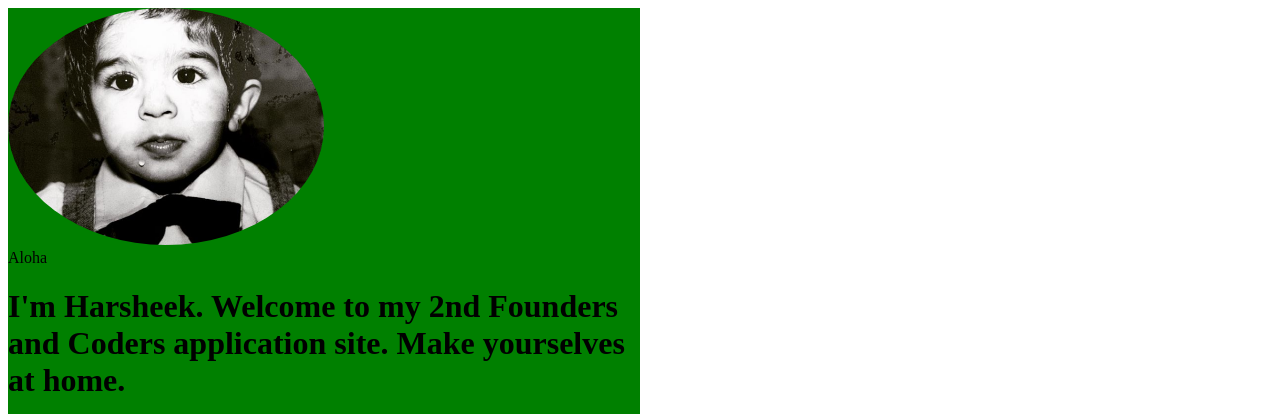
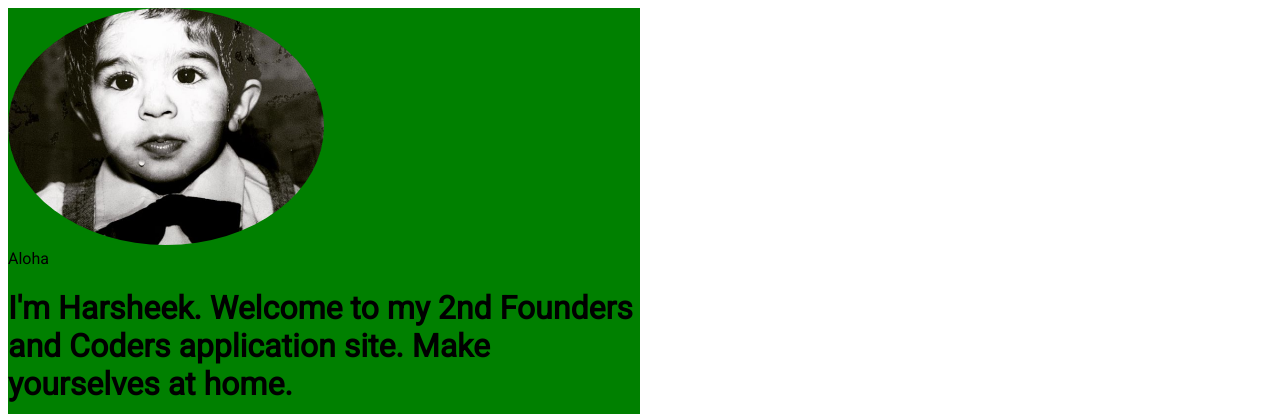
Before and after one commit to HThanki/FAC-application2, a plain HTML site: page index.html in a window 1280 px wide. Shown: the top 414 px of the page. Drawn offline with Linux system fonts and the light colour scheme.

```diff
--- a/index.html
+++ b/index.html
@@ -6,6 +6,7 @@
     <meta name="viewport" content="width=device-width, initial-scale=1.0">
     <meta http-equiv="X-UA-Compatible" content="ie=edge">
     <title>Harsheek Thanki FAC application site</title>
+    <link href="https://fonts.googleapis.com/css?family=Poiret+One|Roboto" rel="stylesheet">
     <link rel="stylesheet" href="https://use.fontawesome.com/releases/v5.8.1/css/all.css" integrity="sha384-50oBUHEmvpQ+1lW4y57PTFmhCaXp0ML5d60M1M7uH2+nqUivzIebhndOJK28anvf" crossorigin="anonymous">
 
 
--- a/style.css
+++ b/style.css
@@ -1,14 +1,20 @@
+body {
+    font-family: 'Roboto', sans-serif;
+}
 
-.info__headshot-img {
-    border-radius: 50%;
-    width: 50%;
-    height: 50%;
+.info__elevator-text {
 }
 
 .container {
     display: flex;
     align-items: stretch;
     margin: auto;
+}
+
+.info__headshot-img {
+    border-radius: 50%;
+    width: 50%;
+    height: 50%;
 }
 
 .left {
```
